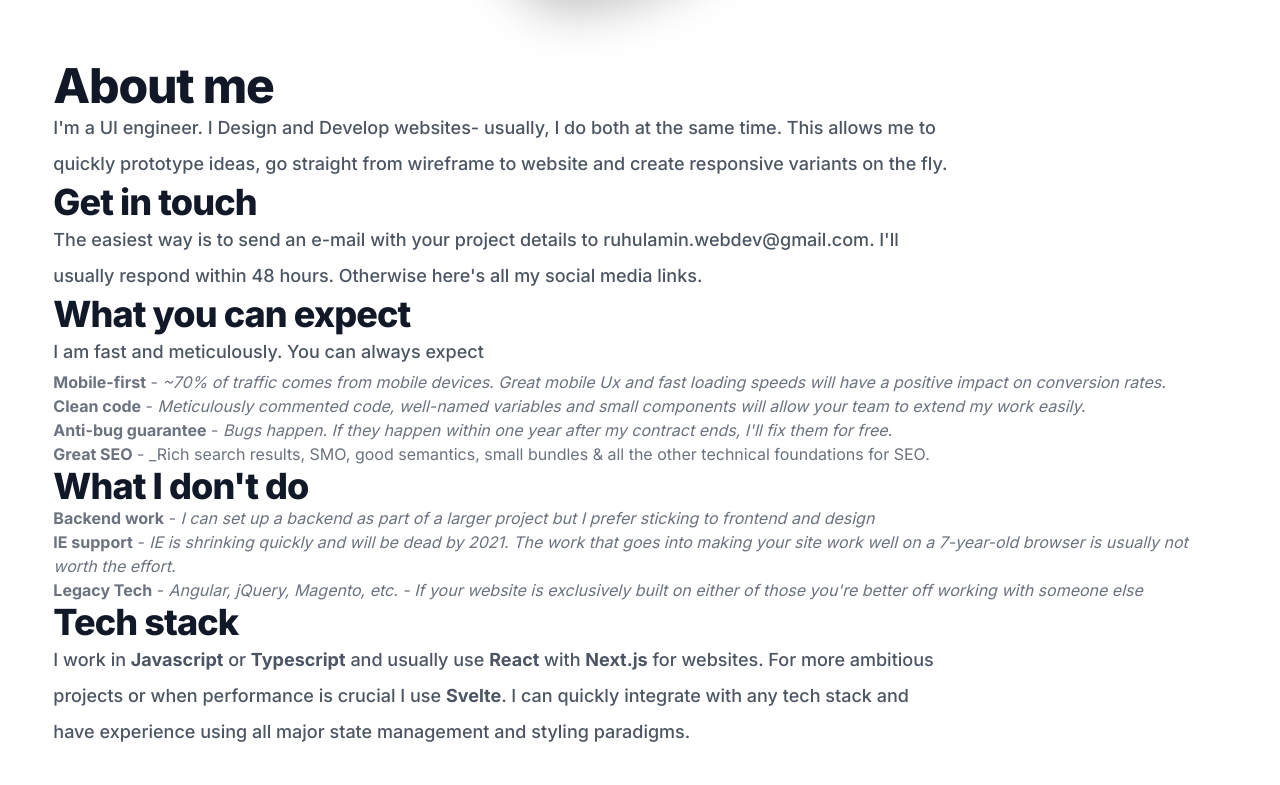
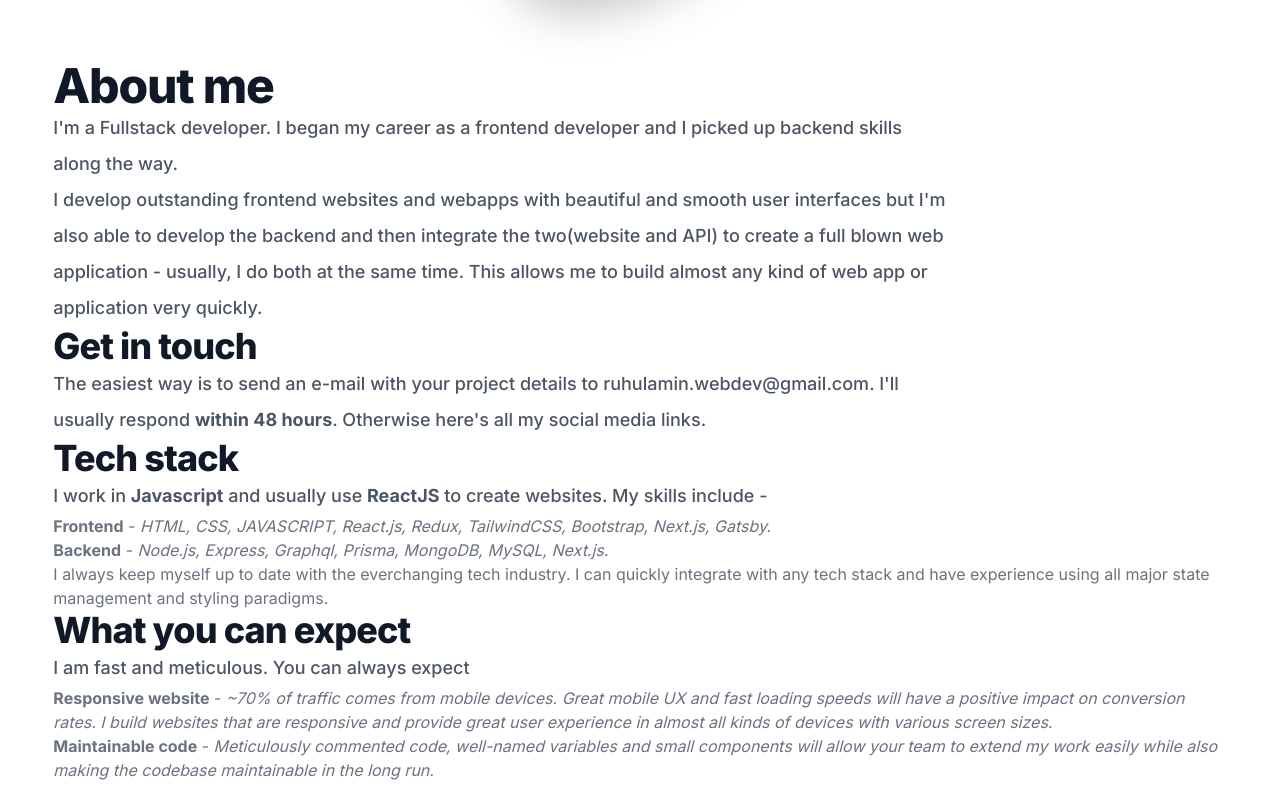
Before and after one commit to developerruhul/ruhulamin.dev, a React (Vite) app: page /about in a window 1280 px wide. Shown: the part 611-1396 px from the top of the page. Built offline with nearby package versions, Linux system fonts and the light colour scheme; what @tailwindcss/typography would draw is missing.

Commit message:
feat: modify personal and professional details

```diff
--- a/src/components/hero/index.jsx
+++ b/src/components/hero/index.jsx
@@ -7,24 +7,15 @@ const Hero = () => {
     <section className='hero pt-8 pb-16 lg:py-32'>
       <article className='flex flex-col'>
         <h1 className='text-4xl sm:text-6xl lg:text-7xl leading-none font-extrabold tracking-tight text-gray-900 mb-3 sm:mb-8'>
-          I make websites.
+          Fullstack web developer
         </h1>
         <h3 className='order-first sm:text-lg sm:leading-snug font-semibold tracking-wide uppercase text-purple-600 mb-3'>
           <Link to='/about'>HELLO, MY NAME IS RUHUL AMIN</Link>
         </h3>
-        <p className='max-w-screen-lg text-lg sm:text-2xl sm:leading-10 font-medium mb-10 sm:mb-11 text-gray-500'>
-          I’m lead front-end developer at{' '}
-          <span className='underline-effect'>Automatio</span>, an automation
-          software company.
-          <br className='hidden md:flex' /> I also write about the web on my
-          Blog and on{' '}
-          <a
-            href='https://twitter.com/ruhulamindev'
-            className='underline-effect'
-          >
-            Twitter
-          </a>
-          .
+        <p className='max-w-screen-lg text-lg sm:text-2xl sm:leading-10 font-medium mb-12 sm:mb-14 text-gray-500'>
+          I'm a professional freelancer. I develop outstanding websites and
+          webapps with beautiful and smooth user interfaces and also a fast and
+          scalable backend if needed.
         </p>
       </article>
       <Link
--- a/src/pages/about/index.jsx
+++ b/src/pages/about/index.jsx
@@ -17,11 +17,20 @@ const About = () => {
           About me
         </h1>
         <p className='max-w-4xl text-lg font-medium text-gray-600 sm:leading-9'>
-          I'm a UI engineer. I Design and Develop websites- usually, I do both
-          at the same time. This allows me to quickly prototype ideas, go
-          straight from wireframe to website and create responsive variants on
-          the fly.
+          <p>
+            I'm a Fullstack developer. I began my career as a frontend developer
+            and I picked up backend skills along the way.
+          </p>
+          <p>
+            I develop outstanding frontend websites and webapps with
+            beautiful and smooth user interfaces but I'm also able to develop
+            the backend and then integrate the two(website and API) to create a
+            full blown web application - usually, I do both at the same time.
+            This allows me to build almost any kind of web app or application
+            very quickly.
+          </p>
         </p>
+
         <h2 className='text-xl sm:text-3xl lg:text-4xl leading-none font-extrabold text-gray-900 tracking-tight'>
           Get in touch
         </h2>
@@ -30,42 +39,68 @@ const About = () => {
           <a href='mailto:ruhulamin.webdev@gmail.com'>
             ruhulamin.webdev@gmail.com
           </a>
-          . I'll usually respond within 48 hours. Otherwise{' '}
+          . I'll usually respond <b>within 48 hours</b>. Otherwise{' '}
           <Link to='/contact'>here's</Link> all my social media links.
         </p>
+
+        <h2 className='text-xl sm:text-3xl lg:text-4xl leading-none font-extrabold text-gray-900 tracking-tight'>
+          Tech stack
+        </h2>
+        <p className='max-w-4xl text-lg font-medium text-gray-600 sm:leading-9'>
+          I work in <b>Javascript</b> and usually use <b>ReactJS</b> to create
+          websites. My skills include -
+        </p>
+
+        <ul>
+          <li>
+            <strong>Frontend</strong> -{' '}
+            <em>
+              HTML, CSS, JAVASCRIPT, React.js, Redux, TailwindCSS, Bootstrap,
+              Next.js, Gatsby.
+            </em>
+          </li>
+          <li>
+            <strong>Backend</strong> -{' '}
+            <em>Node.js, Express, Graphql, Prisma, MongoDB, MySQL, Next.js.</em>
+          </li>
+        </ul>
+        <p>
+          I always keep myself up to date with the everchanging tech industry. I
+          can quickly integrate with any tech stack and have experience using
+          all major state management and styling paradigms.
+        </p>
+
         <h2 className='text-xl sm:text-3xl lg:text-4xl leading-none font-extrabold text-gray-900 tracking-tight'>
           What you can expect
         </h2>
         <p className='max-w-4xl text-lg font-medium text-gray-600 sm:leading-9'>
-          I am fast and meticulously. You can always expect
+          I am fast and meticulous. You can always expect
         </p>
         <ul>
           <li>
-            <strong>Mobile-first</strong> -{' '}
+            <strong>Responsive website</strong> -{' '}
             <em>
-              ~70% of traffic comes from mobile devices. Great mobile Ux and
+              ~70% of traffic comes from mobile devices. Great mobile UX and
               fast loading speeds will have a positive impact on conversion
-              rates.
+              rates. I build websites that are responsive and provide great user
+              experience in almost all kinds of devices with various screen
+              sizes.
             </em>
           </li>
           <li>
-            <strong>Clean code</strong> -{' '}
+            <strong>Maintainable code</strong> -{' '}
             <em>
               Meticulously commented code, well-named variables and small
-              components will allow your team to extend my work easily.
+              components will allow your team to extend my work easily while
+              also making the codebase maintainable in the long run.
             </em>
           </li>
           <li>
             <strong>Anti-bug guarantee</strong> -{' '}
             <em>
-              Bugs happen. If they happen within one year after my contract
+              Bugs happen. If they happen within 2 months after my contract
               ends, I'll fix them for free.
             </em>
-          </li>
-          <li>
-            <strong>Great SEO</strong> - _Rich search results, SMO, good
-            semantics, small bundles &amp; all the other technical foundations
-            for SEO.
           </li>
         </ul>
         <h2 className='text-xl sm:text-3xl lg:text-4xl leading-none font-extrabold text-gray-900 tracking-tight'>
@@ -73,40 +108,13 @@ const About = () => {
         </h2>
         <ul>
           <li>
-            <strong>Backend work</strong> -{' '}
+            <strong>Graphic design</strong> -{' '}
             <em>
-              I can set up a backend as part of a larger project but I prefer
-              sticking to frontend and design
-            </em>
-          </li>
-          <li>
-            <strong>IE support</strong> -{' '}
-            <em>
-              IE is shrinking quickly and will be dead by 2021. The work that
-              goes into making your site work well on a 7-year-old browser is
-              usually not worth the effort.
-            </em>
-          </li>
-          <li>
-            <strong>Legacy Tech</strong> -{' '}
-            <em>
-              Angular, jQuery, Magento, etc. - If your website is exclusively
-              built on either of those you're better off working with someone
-              else
+              I have a good sense of design and can convert any design into
+              beautiful website but I prefer sticking with coding.
             </em>
           </li>
         </ul>
-        <h2 className='text-xl sm:text-3xl lg:text-4xl leading-none font-extrabold text-gray-900 tracking-tight'>
-          Tech stack
-        </h2>
-        <p className='max-w-4xl text-lg font-medium text-gray-600 sm:leading-9'>
-          I work in <strong>Javascript</strong> or <strong>Typescript</strong>{' '}
-          and usually use <strong>React</strong> with <strong>Next.js</strong>{' '}
-          for websites. For more ambitious projects or when performance is
-          crucial I use <strong>Svelte</strong>. I can quickly integrate with
-          any tech stack and have experience using all major state management
-          and styling paradigms.
-        </p>
       </article>
     </>
   );
--- a/src/pages/home/work-samples.jsx
+++ b/src/pages/home/work-samples.jsx
@@ -4,8 +4,8 @@ import ProjectCard from '../../components/project-card';
 
 const WorkSamples = () => {
   return (
-    <section className='my-20'>
-      <article className='text-center'>
+    <section className='my-20 sm:mt-72'>
+      <article>
         <h3 className='text-2xl sm:text-4xl lg:text-5xl leading-none font-extrabold text-gray-900 tracking-tight mb-3'>
           Work samples
         </h3>
```
